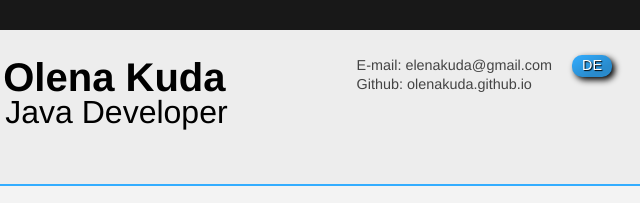
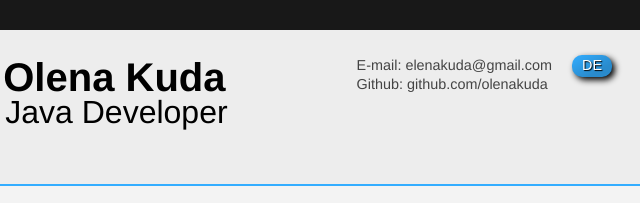
Before and after one commit to olenakuda/olenakuda.github.io, a plain HTML site: page index.html in a window 1280 px wide. Shown: the top 203 px of the page, 393-1033 px from the left. Drawn offline with Linux system fonts and the light colour scheme; a web font is replaced by a local one.

Commit message:
update index

```diff
--- a/index.html
+++ b/index.html
@@ -26,7 +26,7 @@
         <div id="contactDetails" class="quickFade delayFour">
             <ul>
                 <li>E-mail: <a href="mailto:elenakuda@gmail.com" target="_blank">elenakuda@gmail.com</a></li>
-                <li>Github: <a href="https://olenakuda.github.io" target="_blank">olenakuda.github.io</a></li>
+                <li>Github: <a href="https://olenakuda.github.io" target="_blank">github.com/olenakuda</a></li>
             </ul>
         </div>
         <div class="clear"></div>
```
